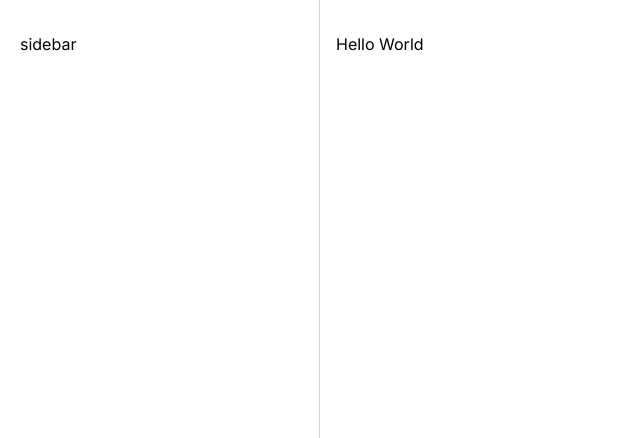
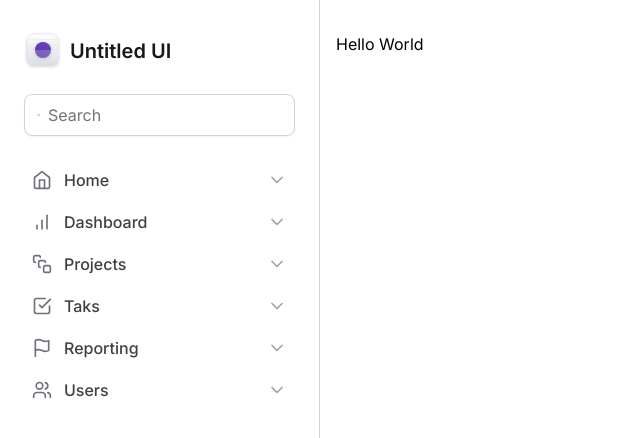
Before and after one commit to mathzsl/dashboard, a Next.js app: page / in a window 1280 px wide. Shown: the top 438 px of the page, without its empty margins (0-640 px from the left). Built offline with nearby package versions, Linux system fonts and the light colour scheme.

Commit message:
(feat): nav menu

```diff
--- a/package.json
+++ b/package.json
@@ -15,6 +15,7 @@
     "autoprefixer": "10.4.14",
     "eslint": "8.46.0",
     "eslint-config-next": "13.4.12",
+    "lucide-react": "^0.263.1",
     "next": "13.4.12",
     "postcss": "8.4.27",
     "react": "18.2.0",
--- /dev/null
+++ b/src/app/components/Sidebar/Logo.tsx
@@ -0,0 +1,209 @@
+export function Logo() {
+  return (
+    <strong className="mx-1 flex items-center gap-2 text-xl font-semibold text-zinc-900">
+      <svg
+        width={38}
+        height={38}
+        viewBox="0 0 38 38"
+        fill="none"
+        xmlns="http://www.w3.org/2000/svg"
+      >
+        <g filter="url(#filter0_dd_629_307)">
+          <g clipPath="url(#clip0_629_307)">
+            <rect x={3} y={2} width={32} height={32} rx={8} fill="#fff" />
+            <rect
+              x={3}
+              y={2}
+              width={32}
+              height={32}
+              rx={8}
+              fill="url(#paint0_linear_629_307)"
+            />
+            <path
+              fillRule="evenodd"
+              clipRule="evenodd"
+              d="M19 4.039c-7.71 0-13.961 6.25-13.961 13.961 0 7.71 6.25 13.961 13.961 13.961 7.71 0 13.961-6.25 13.961-13.961 0-7.71-6.25-13.961-13.961-13.961zM4.961 18c0-7.753 6.286-14.039 14.039-14.039S33.039 10.247 33.039 18 26.753 32.039 19 32.039 4.961 25.753 4.961 18z"
+              fill="#D0D5DD"
+            />
+            <path
+              fillRule="evenodd"
+              clipRule="evenodd"
+              d="M19 14.078a3.922 3.922 0 100 7.845 3.922 3.922 0 000-7.845zM15 18a4 4 0 118 0 4 4 0 01-8 0z"
+              fill="#D0D5DD"
+            />
+            <path
+              fillRule="evenodd"
+              clipRule="evenodd"
+              d="M19 15.32a2.68 2.68 0 100 5.36 2.68 2.68 0 000-5.36zM16.243 18a2.757 2.757 0 115.514 0 2.757 2.757 0 01-5.514 0z"
+              fill="#D0D5DD"
+            />
+            <path d="M18.961 2h.078v32h-.078V2z" fill="#D0D5DD" />
+            <path d="M35 17.96v.079H3v-.078h32z" fill="#D0D5DD" />
+            <path
+              d="M29.602 2h.078v32h-.078V2zM13.64 2h.078v32h-.077V2zM24.282 2h.077v32h-.077V2zM8.32 2h.078v32H8.32V2z"
+              fill="#D0D5DD"
+            />
+            <path
+              d="M35 28.602v.077H3v-.077h32zM35 12.64v.078H3v-.077h32zM35 23.281v.078H3v-.078h32zM35 7.32v.078H3V7.32h32z"
+              fill="#D0D5DD"
+            />
+            <g filter="url(#filter1_dd_629_307)">
+              <circle
+                cx={19}
+                cy={18}
+                r={8}
+                fill="url(#paint1_linear_629_307)"
+              />
+            </g>
+            <g filter="url(#filter2_b_629_307)">
+              <path
+                d="M3 18h32v3.2c0 4.48 0 6.72-.872 8.432a8 8 0 01-3.496 3.496C28.92 34 26.68 34 22.2 34h-6.4c-4.48 0-6.72 0-8.432-.872a8 8 0 01-3.496-3.496C3 27.92 3 25.68 3 21.2V18z"
+                fill="#fff"
+                fillOpacity={0.2}
+              />
+            </g>
+          </g>
+          <rect
+            x={3.15}
+            y={2.15}
+            width={31.7}
+            height={31.7}
+            rx={7.85}
+            stroke="#D0D5DD"
+            strokeWidth={0.3}
+          />
+        </g>
+        <defs>
+          <filter
+            id="filter0_dd_629_307"
+            x={0}
+            y={0}
+            width={38}
+            height={38}
+            filterUnits="userSpaceOnUse"
+            colorInterpolationFilters="sRGB"
+          >
+            <feFlood floodOpacity={0} result="BackgroundImageFix" />
+            <feColorMatrix
+              in="SourceAlpha"
+              values="0 0 0 0 0 0 0 0 0 0 0 0 0 0 0 0 0 0 127 0"
+              result="hardAlpha"
+            />
+            <feOffset dy={1} />
+            <feGaussianBlur stdDeviation={1} />
+            <feColorMatrix values="0 0 0 0 0.0627451 0 0 0 0 0.0941176 0 0 0 0 0.156863 0 0 0 0.06 0" />
+            <feBlend
+              in2="BackgroundImageFix"
+              result="effect1_dropShadow_629_307"
+            />
+            <feColorMatrix
+              in="SourceAlpha"
+              values="0 0 0 0 0 0 0 0 0 0 0 0 0 0 0 0 0 0 127 0"
+              result="hardAlpha"
+            />
+            <feOffset dy={1} />
+            <feGaussianBlur stdDeviation={1.5} />
+            <feColorMatrix values="0 0 0 0 0.0627451 0 0 0 0 0.0941176 0 0 0 0 0.156863 0 0 0 0.1 0" />
+            <feBlend
+              in2="effect1_dropShadow_629_307"
+              result="effect2_dropShadow_629_307"
+            />
+            <feBlend
+              in="SourceGraphic"
+              in2="effect2_dropShadow_629_307"
+              result="shape"
+            />
+          </filter>
+          <filter
+            id="filter1_dd_629_307"
+            x={8}
+            y={8}
+            width={22}
+            height={22}
+            filterUnits="userSpaceOnUse"
+            colorInterpolationFilters="sRGB"
+          >
+            <feFlood floodOpacity={0} result="BackgroundImageFix" />
+            <feColorMatrix
+              in="SourceAlpha"
+              values="0 0 0 0 0 0 0 0 0 0 0 0 0 0 0 0 0 0 127 0"
+              result="hardAlpha"
+            />
+            <feOffset dy={1} />
+            <feGaussianBlur stdDeviation={1} />
+            <feColorMatrix values="0 0 0 0 0.0627451 0 0 0 0 0.0941176 0 0 0 0 0.156863 0 0 0 0.06 0" />
+            <feBlend
+              in2="BackgroundImageFix"
+              result="effect1_dropShadow_629_307"
+            />
+            <feColorMatrix
+              in="SourceAlpha"
+              values="0 0 0 0 0 0 0 0 0 0 0 0 0 0 0 0 0 0 127 0"
+              result="hardAlpha"
+            />
+            <feOffset dy={1} />
+            <feGaussianBlur stdDeviation={1.5} />
+            <feColorMatrix values="0 0 0 0 0.0627451 0 0 0 0 0.0941176 0 0 0 0 0.156863 0 0 0 0.1 0" />
+            <feBlend
+              in2="effect1_dropShadow_629_307"
+              result="effect2_dropShadow_629_307"
+            />
+            <feBlend
+              in="SourceGraphic"
+              in2="effect2_dropShadow_629_307"
+              result="shape"
+            />
+          </filter>
+          <filter
+            id="filter2_b_629_307"
+            x={-2}
+            y={13}
+            width={42}
+            height={26}
+            filterUnits="userSpaceOnUse"
+            colorInterpolationFilters="sRGB"
+          >
+            <feFlood floodOpacity={0} result="BackgroundImageFix" />
+            <feGaussianBlur in="BackgroundImageFix" stdDeviation={2.5} />
+            <feComposite
+              in2="SourceAlpha"
+              operator="in"
+              result="effect1_backgroundBlur_629_307"
+            />
+            <feBlend
+              in="SourceGraphic"
+              in2="effect1_backgroundBlur_629_307"
+              result="shape"
+            />
+          </filter>
+          <linearGradient
+            id="paint0_linear_629_307"
+            x1={19}
+            y1={2}
+            x2={19}
+            y2={34}
+            gradientUnits="userSpaceOnUse"
+          >
+            <stop stopColor="#fff" />
+            <stop offset={1} stopColor="#D0D5DD" />
+          </linearGradient>
+          <linearGradient
+            id="paint1_linear_629_307"
+            x1={15}
+            y1={26}
+            x2={23}
+            y2={10}
+            gradientUnits="userSpaceOnUse"
+          >
+            <stop stopColor="#53389E" />
+            <stop offset={1} stopColor="#6941C6" />
+          </linearGradient>
+          <clipPath id="clip0_629_307">
+            <rect x={3} y={2} width={32} height={32} rx={8} fill="#fff" />
+          </clipPath>
+        </defs>
+      </svg>
+      <span>Untitled UI</span>
+    </strong>
+  )
+}
--- /dev/null
+++ b/src/app/components/Sidebar/MainNavigation/NavItem.tsx
@@ -0,0 +1,22 @@
+import { ElementType } from 'react'
+import { ChevronDown } from 'lucide-react'
+
+interface NavItemProps {
+  title: string
+  icon: ElementType
+}
+
+export function NavItem({ title, icon: Icon }: NavItemProps) {
+  return (
+    <a
+      href=""
+      className="group flex items-center gap-3 rounded-md px-3 py-2 hover:bg-violet-50"
+    >
+      <Icon className="h-5 w-5 text-zinc-500" />
+      <span className="font-medium text-zinc-700 group-hover:text-violet-500">
+        {title}
+      </span>
+      <ChevronDown className="ml-auto h-5 w-5 text-zinc-400 group-hover:text-violet-300" />
+    </a>
+  )
+}
--- /dev/null
+++ b/src/app/components/Sidebar/MainNavigation/index.tsx
@@ -0,0 +1,22 @@
+import { NavItem } from './NavItem'
+import {
+  Home,
+  BarChart,
+  SquareStack,
+  CheckSquare,
+  Flag,
+  Users,
+} from 'lucide-react'
+
+export function MainNavigation() {
+  return (
+    <nav className="space-y-0.5">
+      <NavItem title="Home" icon={Home} />
+      <NavItem title="Dashboard" icon={BarChart} />
+      <NavItem title="Projects" icon={SquareStack} />
+      <NavItem title="Taks" icon={CheckSquare} />
+      <NavItem title="Reporting" icon={Flag} />
+      <NavItem title="Users" icon={Users} />
+    </nav>
+  )
+}
--- /dev/null
+++ b/src/app/components/Sidebar/index.tsx
@@ -0,0 +1,21 @@
+import { Search } from 'lucide-react'
+import { Logo } from './Logo'
+import { MainNavigation } from './MainNavigation'
+
+export function Sidebar() {
+  return (
+    <aside className="space-y-6 border-r border-zinc-300 px-5 py-8">
+      <Logo />
+
+      <div className="mx-1 flex items-center gap-2 rounded-lg border border-zinc-300 px-3 py-2 shadow-sm">
+        <Search className="h-5 w-5 text-zinc-500 " />
+        <input
+          placeholder="Search"
+          className="tex-zinc-900 flex-1 border-0 bg-transparent p-0 text-zinc-500 placeholder-zinc-500"
+        />
+      </div>
+
+      <MainNavigation />
+    </aside>
+  )
+}
--- a/src/app/layout.tsx
+++ b/src/app/layout.tsx
@@ -1,6 +1,7 @@
 import './globals.css'
 import type { Metadata } from 'next'
 import { Inter } from 'next/font/google'
+import { Sidebar } from './components/Sidebar'
 
 const inter = Inter({ subsets: ['latin'] })
 
@@ -18,7 +19,7 @@
     <html lang="en">
       <body className={inter.className}>
         <div className="grid min-h-screen  grid-cols-app">
-          <aside className="border-r border-zinc-300 px-5 py-8">sidebar</aside>
+          <Sidebar />
           <main className="px-4 pb-12 pt-8">{children}</main>
         </div>
       </body>
```
Also changed, not shown: 1 other file (tests, documents, lock files or other folders).
